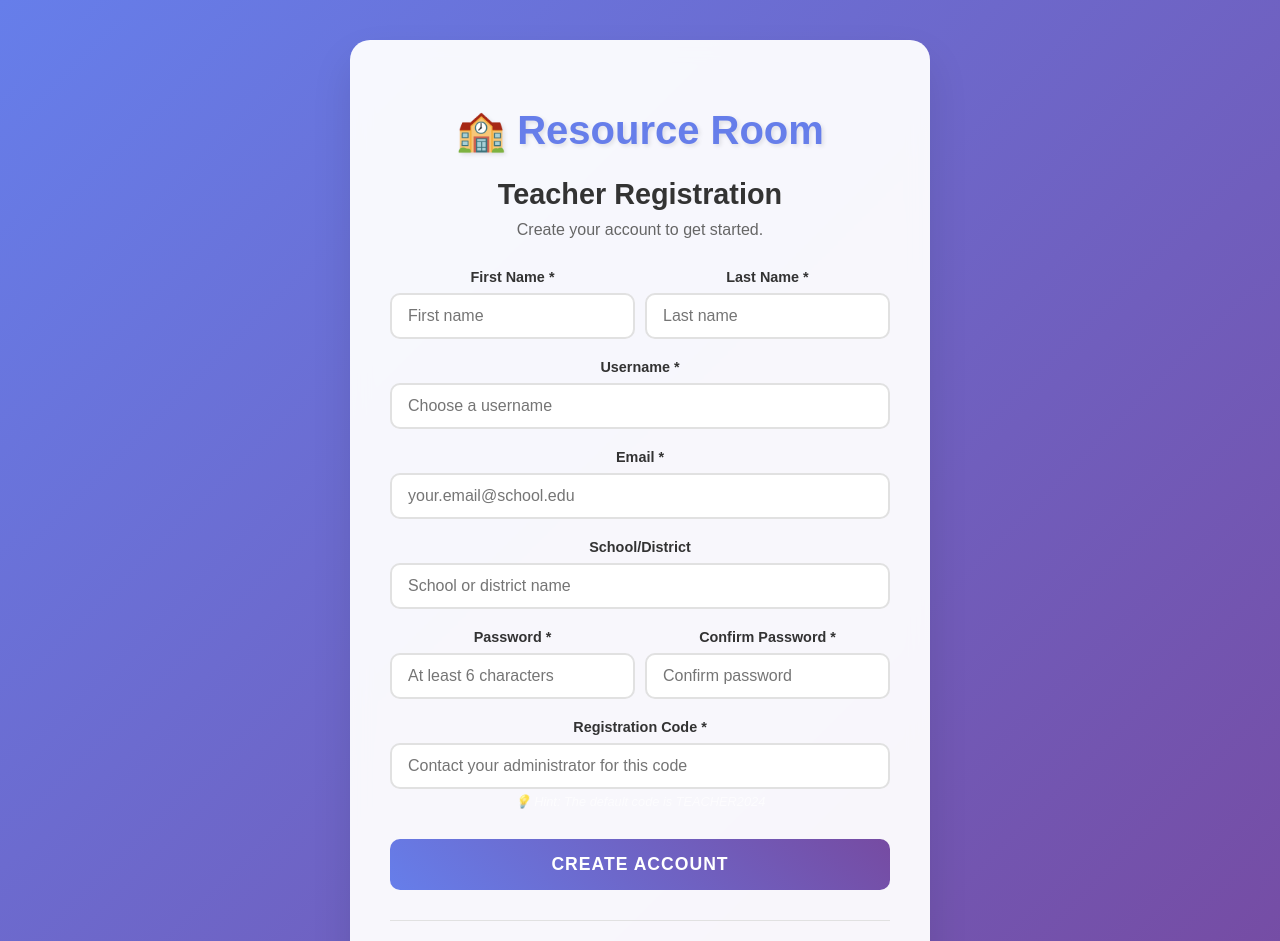
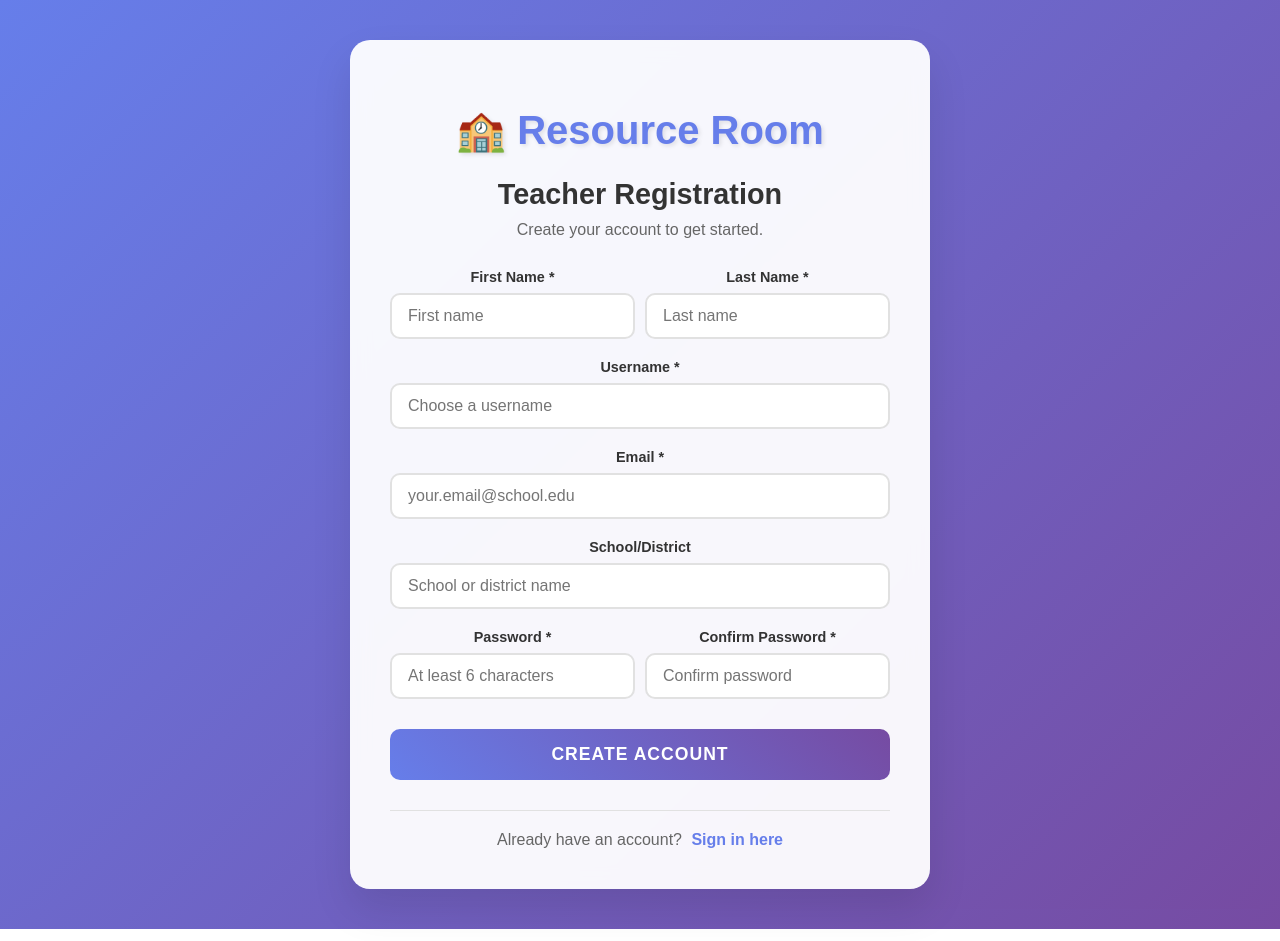
Before and after one commit to heymisterlopez/resource-room-frontend, a React (Create React App) app in the folder src/: page /register in a window 1280 px wide. Shown: the top 941 px of the page. Built offline with nearby package versions, Linux system fonts and the light colour scheme; no server answers; the HTML template or start-up script is replaced by a standard one.

Commit message:
Simplify register: auto-inject registrationCode and tighten validation

```diff
--- a/src/components/Register.js
+++ b/src/components/Register.js
@@ -1,9 +1,13 @@
+// src/pages/Register.js
 import React, { useState } from 'react';
 import { useAuth } from '../contexts/AuthContext';
 import { useNavigate, Link } from 'react-router-dom';
 import './Login.css'; // Reuse login styles
 
 const Register = () => {
+  const { register } = useAuth();
+  const navigate = useNavigate();
+
   const [formData, setFormData] = useState({
     username: '',
     email: '',
@@ -11,21 +15,17 @@ const Register = () => {
     confirmPassword: '',
     firstName: '',
     lastName: '',
-    school: '',
-    registrationCode: ''
+    school: ''
   });
   const [error, setError] = useState('');
   const [loading, setLoading] = useState(false);
 
-  const { register } = useAuth();
-  const navigate = useNavigate();
-
   const handleChange = (e) => {
-    setFormData({
-      ...formData,
+    setFormData(f => ({
+      ...f,
       [e.target.name]: e.target.value
-    });
-    setError(''); // Clear error when user types
+    }));
+    setError('');
   };
 
   const handleSubmit = async (e) => {
@@ -33,38 +33,44 @@ const Register = () => {
     setLoading(true);
     setError('');
 
-    // Validation
-    if (!formData.username || !formData.email || !formData.password ||
-        !formData.firstName || !formData.lastName || !formData.registrationCode) {
+    // 1) Required fields (now including confirmPassword)
+    const { username, email, password, confirmPassword, firstName, lastName } = formData;
+    if (!username || !email || !password || !confirmPassword || !firstName || !lastName) {
       setError('Please fill in all required fields');
       setLoading(false);
       return;
     }
 
-    if (formData.password !== formData.confirmPassword) {
+    // 2) Passwords match
+    if (password !== confirmPassword) {
       setError('Passwords do not match');
       setLoading(false);
       return;
     }
 
-    if (formData.password.length < 6) {
+    // 3) Minimum length
+    if (password.length < 6) {
       setError('Password must be at least 6 characters long');
       setLoading(false);
       return;
     }
 
-    // Remove confirmPassword before sending to API
-    const { confirmPassword, ...registrationData } = formData;
+    // 4) Prepare data & inject registrationCode from env
+    const { confirmPassword: _, ...registrationData } = formData;
+    const payload = {
+      ...registrationData,
+      registrationCode: process.env.REACT_APP_REGISTRATION_CODE || 'TEACHER2024'
+    };
 
-    const result = await register(registrationData);
+    // 5) Register + auto-login happens in AuthContext
+    const result = await register(payload);
+    setLoading(false);
 
     if (result.success) {
       navigate('/dashboard');
     } else {
       setError(result.error);
     }
-
-    setLoading(false);
   };
 
   return (
@@ -96,7 +102,6 @@ const Register = () => {
                 disabled={loading}
               />
             </div>
-
             <div className="form-group">
               <label htmlFor="lastName">Last Name *</label>
               <input
@@ -163,7 +168,6 @@ const Register = () => {
                 disabled={loading}
               />
             </div>
-
             <div className="form-group">
               <label htmlFor="confirmPassword">Confirm Password *</label>
               <input
@@ -178,22 +182,6 @@ const Register = () => {
             </div>
           </div>
 
-          <div className="form-group">
-            <label htmlFor="registrationCode">Registration Code *</label>
-            <input
-              type="text"
-              id="registrationCode"
-              name="registrationCode"
-              value={formData.registrationCode}
-              onChange={handleChange}
-              placeholder="Contact your administrator for this code"
-              disabled={loading}
-            />
-            <small className="form-hint">
-              💡 Hint: The default code is TEACHER2024
-            </small>
-          </div>
-
           <button
             type="submit"
             className="login-button"
@@ -205,7 +193,7 @@ const Register = () => {
 
         <div className="login-footer">
           <p>
-            Already have an account?
+            Already have an account?{' '}
             <Link to="/login" className="register-link">
               Sign in here
             </Link>
```
